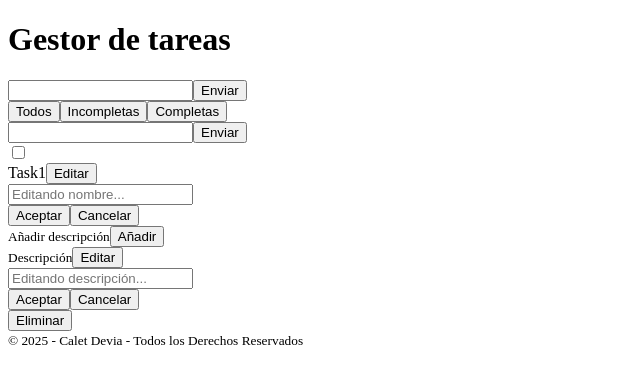
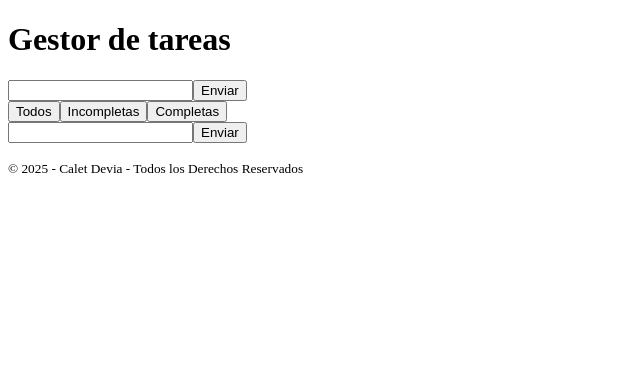
Before and after one commit to Ledtius/Task-Management-React, a React (Vite) app: page / in a window 1280 px wide. Shown: the top 384 px of the page, without its empty margins (0-640 px from the left). Built offline with nearby package versions, Linux system fonts and the light colour scheme.

Commit message:
Mapping the task in the TaskList and replacing the static values in the TaskItem with props in the TaskList

```diff
--- a/src/components/Task/TaskItem.jsx
+++ b/src/components/Task/TaskItem.jsx
@@ -1,10 +1,11 @@
-const TaskItem = () => {
+const TaskItem = ({ idTask, TaskName, taskDescrip, taskStatus }) => {
   return (
+    <li>
       <article>
         <input type="checkbox" name="" id="" />
         <section>
           <header>
-          <span>Task1</span>
+            <span>{TaskName}</span>
             <button>Editar</button>
           </header>
           {/* Panel cuando das a editar */}
@@ -21,7 +22,7 @@ const TaskItem = () => {
           </footer>
           {/* Cuando se añada la tarea */}
           <div>
-          <small>Descripción</small>
+            <small>{taskDescrip}</small>
             <button>Editar</button>
           </div>
 
@@ -36,6 +37,7 @@ const TaskItem = () => {
         </section>
         <button>Eliminar</button>
       </article>
+    </li>
   );
 };
 
--- a/src/components/Task/TaskList.jsx
+++ b/src/components/Task/TaskList.jsx
@@ -1,10 +1,18 @@
 import TaskItem from "./TaskItem";
 
-const TaskList = () => {
+const TaskList = ({ taskList, setTaskList }) => {
   return (
-    <section>
-      <TaskItem />
-    </section>
+    <ul>
+      {taskList.map(({ id, name, description, status }) => (
+        <TaskItem
+          idTask={id}
+          TaskName={name}
+          taskDescrip={description}
+          taskStatus={status}
+          key={id}
+        />
+      ))}
+    </ul>
   );
 };
 
```
Lines whose indentation alone changed are shown as unchanged.
